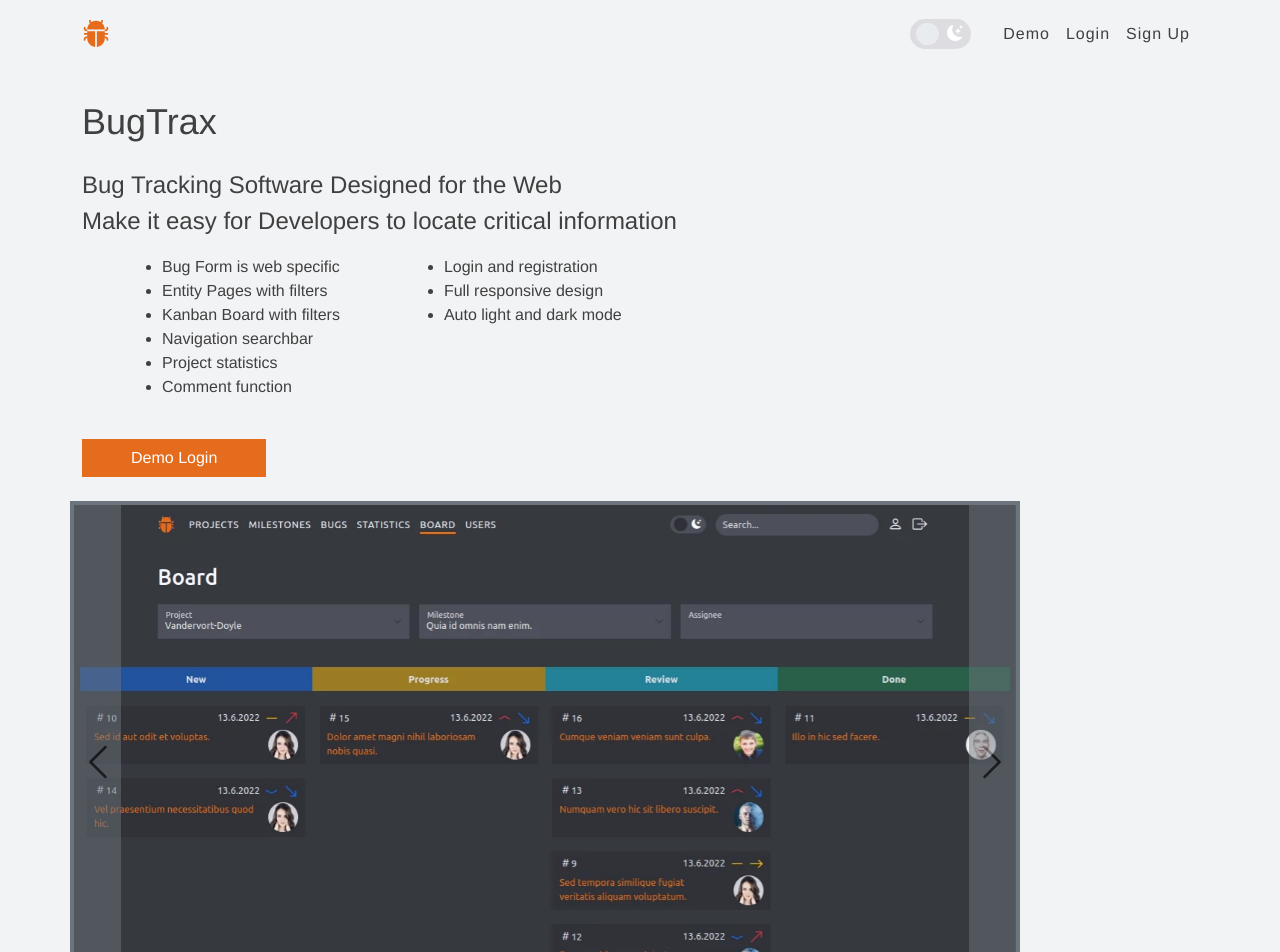
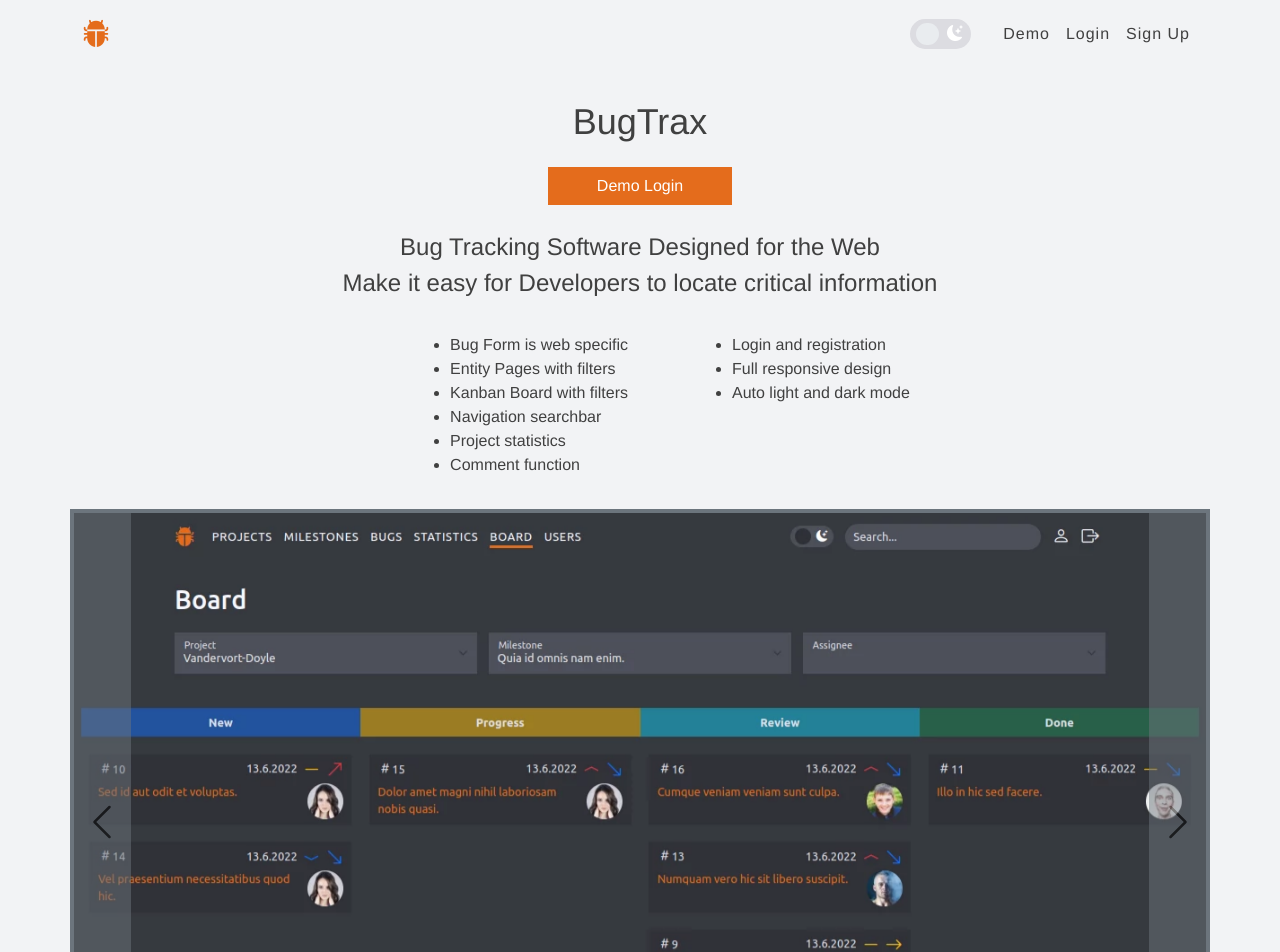
Before and after one commit to Toycu27/BugTrax-SPA, a React (Create React App) app: page / in a window 1280 px wide. Shown: the top 952 px of the page. Built offline with nearby package versions, Linux system fonts and the light colour scheme; a web font is replaced by a local one.

Commit message:
Centered Design for Home page

```diff
--- a/src/js/pages/Home.jsx
+++ b/src/js/pages/Home.jsx
@@ -5,16 +5,28 @@ export default function Home() {
     return (
         <div className="container">
             <div className="row mb-3 mt-1">
-                <div className="col-auto"><h1>BugTrax</h1></div>
+                <div className="col text-center"><h1>BugTrax</h1></div>
             </div>
 
-            <div className="row g-4 mb-4">
+            <div className="row mb-4">
+                <div className="col text-center">
+                    <Link data-title="Demo Login" to="/demo/login">
+                        <button className="btn btn-primary fs-6 px-5" type="button">Demo Login</button>
+                    </Link>
+                </div>
+            </div>
+
+            <div className="row g-4 mb-3">
+                <div className="col text-center">
                     <p className="fw-normal mb-3 fs-4">
                         Bug Tracking Software Designed for the Web
                         <br />
                         Make it easy for Developers to locate critical information
                     </p>
-                <div className="row">
+                </div>
+            </div>
+
+            <div className="row mb-3 justify-content-center">
                 <div className="col-auto">
                     <ul className="ms-5">
                         <li>Bug Form is web specific</li>
@@ -33,18 +45,9 @@ export default function Home() {
                     </ul>
                 </div>
             </div>
-            </div>
-
-            <div className="row mb-4">
-                <div className="col">
-                    <Link data-title="Demo Login" to="/demo/login">
-                        <button className="btn btn-primary fs-6 px-5" type="button">Demo Login</button>
-                    </Link>
-                </div>
-            </div>
 
             <div className="row g-4 mb-4">
-                <div className="col-12 col-lg-10 p-1 bg-secondary">
+                <div className="col p-1 bg-secondary">
                     <div id="carouselCaptions" className="carousel carousel-fade carousel-dark slide" data-bs-ride="carousel">
                         <div className="carousel-inner">
                             <div className="carousel-item active">
```
Lines whose indentation alone changed are shown as unchanged.
